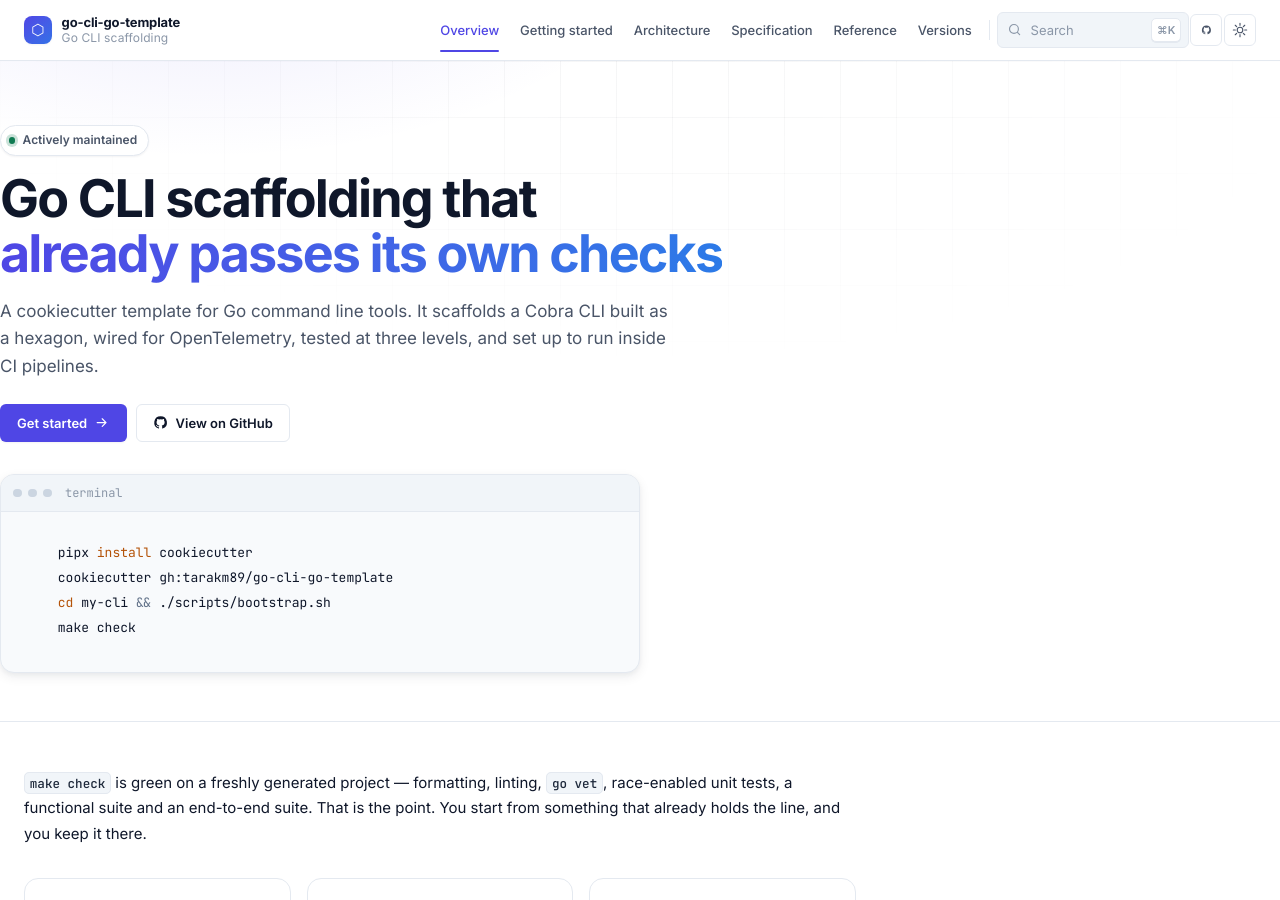
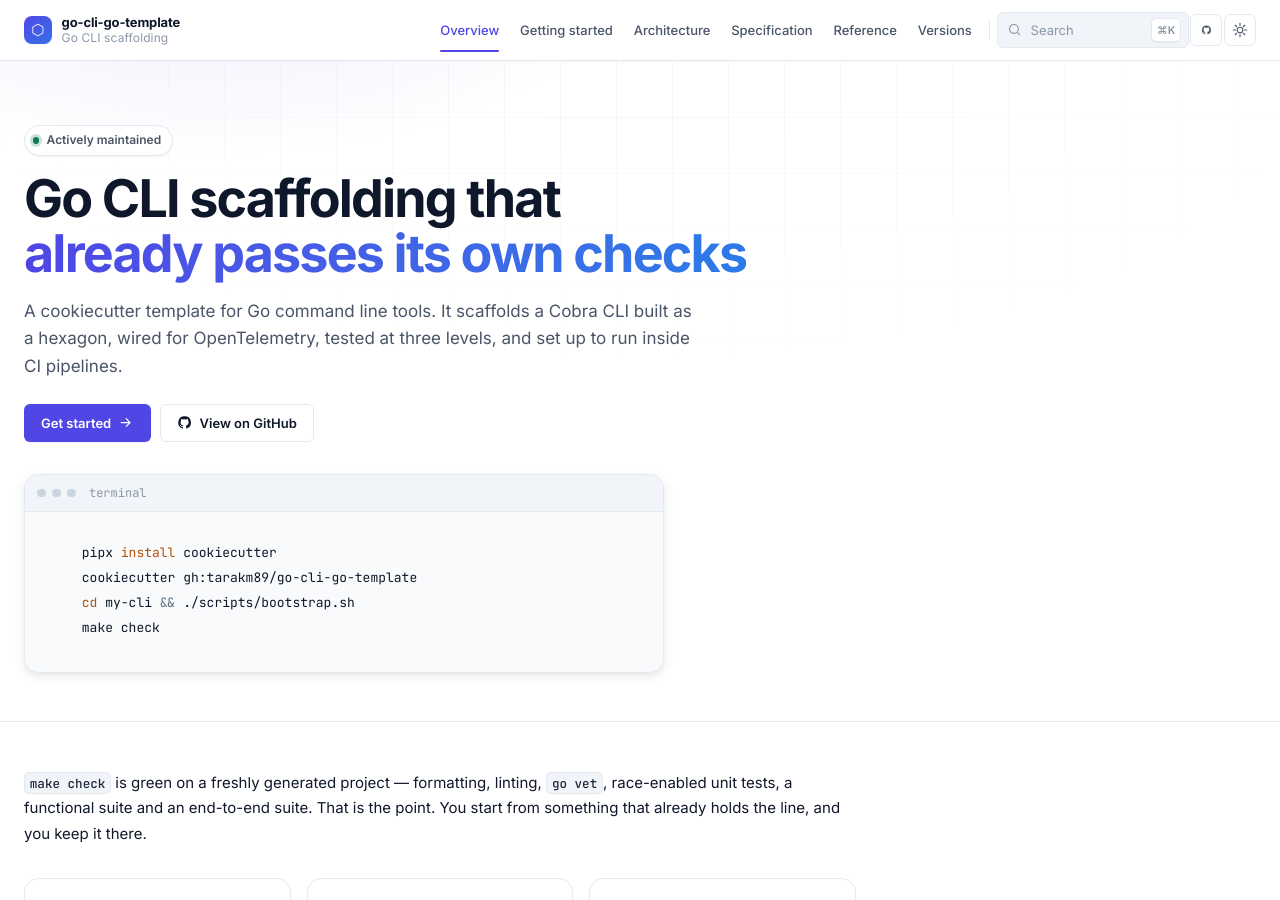
Before and after one commit to tarakm89/go-cli-go-template, a Jekyll site: the page built from index.md, in a window 1280 px wide and 900 px high. Built offline with Jekyll 4.4.1, drawn with Linux system fonts in a browser that asks for light colours.

Commit message:
Keep the hero's gutter
Co-Authored-By: Claude Opus 5 (1M context) <noreply@anthropic.com>

```diff
--- a/assets/css/main.css
+++ b/assets/css/main.css
@@ -889,7 +889,7 @@ dialog.search-dialog[open] { display: flex; flex-direction: column; animation: p
   pointer-events: none;
 }
 
-.hero-inner { position: relative; z-index: 1; padding: var(--s-8) 0 var(--s-7); }
+.hero-inner { position: relative; z-index: 1; padding-top: var(--s-8); padding-bottom: var(--s-7); }
 
 .hero-badge {
   display: inline-flex; align-items: center; gap: .45rem;
```
